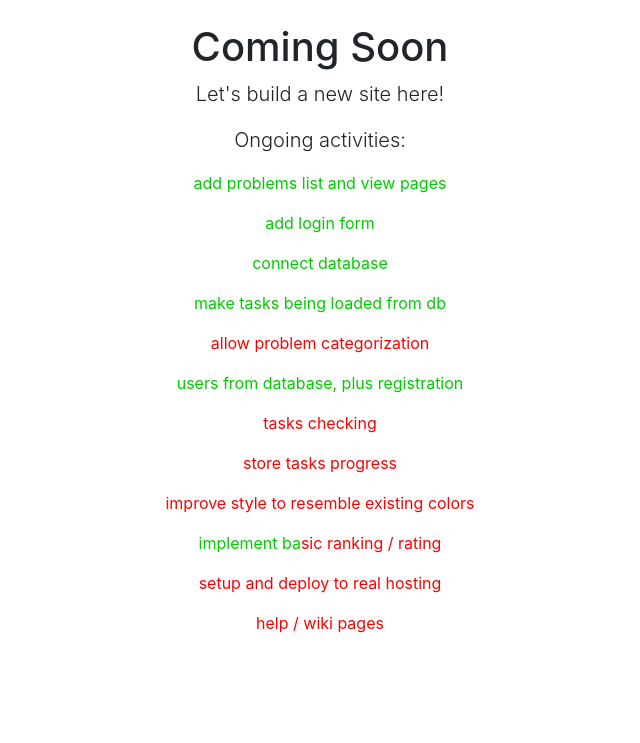
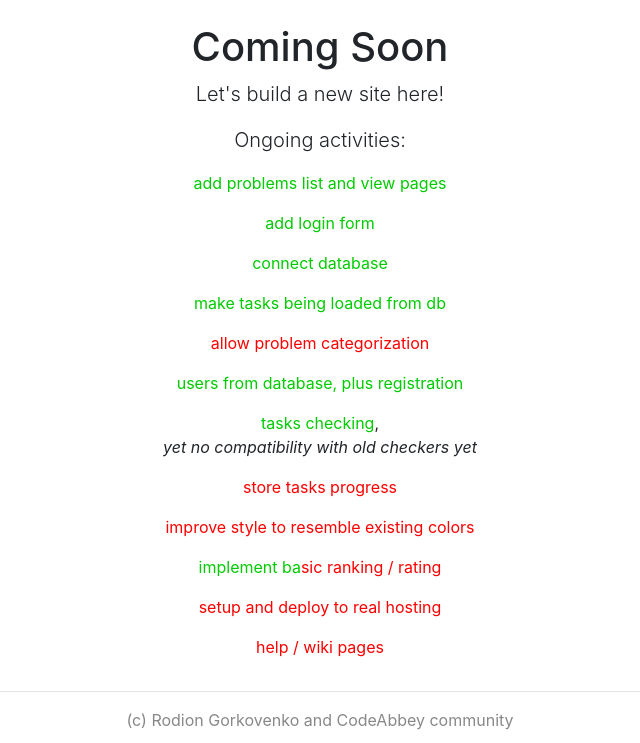
Before and after one commit to CodeAbbey/abbey2, a Flask app: page / in a window 1280 px wide. Shown: the part 57-800 px from the top of the page, without its empty margins (320-960 px from the left). Run offline with Flask 2, Linux system fonts and the light colour scheme; some libraries are stand-ins or nearby versions.

Commit message:
Copyright footer with link to our GitHub

```diff
--- a/py/static/css/common.css
+++ b/py/static/css/common.css
@@ -9,3 +9,7 @@ h1 {
 .green {
     color: #00cc00;
 }
+
+.text-muted a {
+    color: #888;
+}
--- a/py/templates/_default.html
+++ b/py/templates/_default.html
@@ -55,6 +55,15 @@
       {% block content %}{% endblock %}
     </div>
 
+    <div class="container">
+      <div class="row">
+        <div class="col-lg-8 offset-lg-2 text-center text-muted">
+          <hr/>
+          <a href="https://github.com/CodeAbbey/abbey2/graphs/contributors">(c) Rodion Gorkovenko and CodeAbbey community</a>
+        </div>
+      </div>
+    </div>
+
     <script src="{{ url_for('static', filename = 'js/jq.js') }}"></script>
     <script src="{{ url_for('static', filename = 'js/bs.js') }}"></script>
     <script src="{{ url_for('static', filename = 'js/main.js') }}"></script>
--- a/py/templates/index.html
+++ b/py/templates/index.html
@@ -14,7 +14,7 @@
     <p class="green">make tasks being loaded from db</p>
     <p class="red">allow problem categorization</p>
     <p class="green">users from database, plus registration</p>
-    <p class="red">tasks checking</p>
+    <p><span class="green">tasks checking</span>,<br/><i>yet no compatibility with old checkers yet</i></p>
     <p class="red">store tasks progress</p>
     <p class="red">improve style to resemble existing colors</p>
     <p><span class="green">implement ba</span><span class="red">sic ranking / rating</span></p>
```
